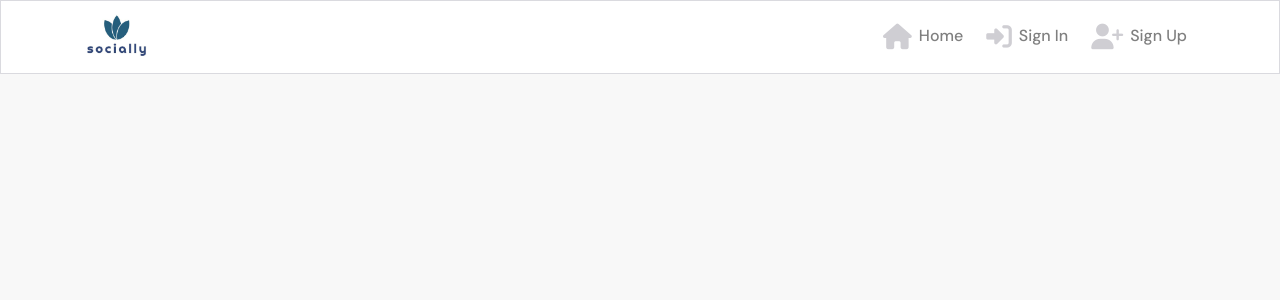
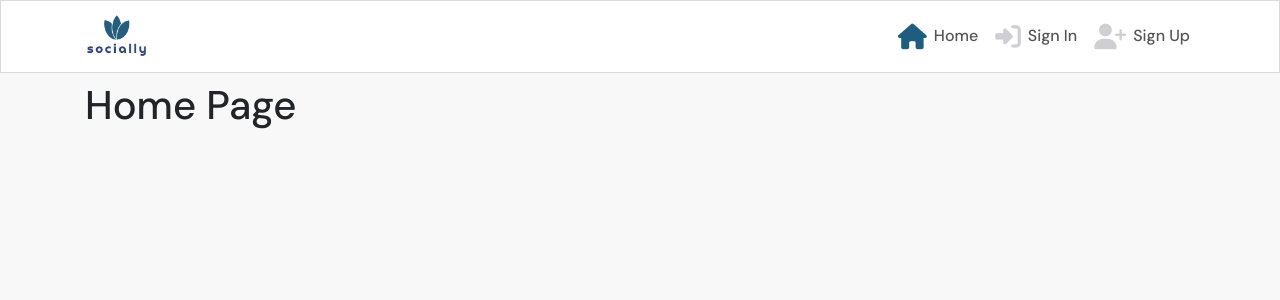
Before and after one commit to dEEGE2time/socially, a React (Create React App) app: page / in a window 1280 px wide. Shown: the top 300 px of the page. Built offline with nearby package versions, Linux system fonts and the light colour scheme.

Commit message:
add routing to each navbar link

```diff
--- a/package.json
+++ b/package.json
@@ -13,7 +13,7 @@
     "react-bootstrap": "^1.6.7",
     "react-dom": "^17.0.2",
     "react-infinite-scroll-component": "^6.1.0",
-    "react-router-dom": "^5.3.4",
+    "react-router-dom": "^5.3.0",
     "react-scripts": "^4.0.3",
     "web-vitals": "^1.1.2"
   },
--- a/src/App.js
+++ b/src/App.js
@@ -1,11 +1,21 @@
 import styles from './App.module.css';
 import NavBar from './components/NavBar';
+import Container from 'react-bootstrap/Container';
+import {Route, Switch} from 'react-router-dom';
 
 
 function App() {
   return (
     <div className={styles.App}>
       <NavBar />
+      <Container className={styles.Main}>
+        <Switch>
+          <Route exact path='/' render={() => <h1>Home Page</h1>}/>
+          <Route exact path='/signin' render={() => <h1>Sign In</h1>}/>
+          <Route exact path='/signup' render={() => <h1>Sign Up</h1>}/>
+          <Route render={() => <p>Page not found!</p>}/>
+        </Switch>
+      </Container>
     </div>
   );
 }
--- a/src/App.module.css
+++ b/src/App.module.css
@@ -2,6 +2,10 @@
     font-family: "DM sans", sans-serif;
     background-color: #f8f8f8;
     min-height: 100vh;
+}
+
+.Main {
+    padding-top: 81px;
 }
 
 * {
--- a/src/components/NavBar.js
+++ b/src/components/NavBar.js
@@ -1,27 +1,43 @@
-import React from 'react'
-import { Navbar, Container, Nav } from 'react-bootstrap'
+import React from 'react';
+import { Navbar, Container, Nav } from 'react-bootstrap';
 import logo from "../assets/logo.png";
-import styles from '../styles/NavBar.module.css'
+import styles from '../styles/NavBar.module.css';
+import { NavLink } from 'react-router-dom';
 
 const NavBar = () => {
   return (
-    <Navbar className={styles.NavBar} expand="md" fixed='top'>
+    <Navbar className={styles.NavBar} expand="md" fixed="top">
       <Container>
-        <Navbar.Brand>
-            <img src={logo} alt='logo' height={45}/>
-        </Navbar.Brand>
+        <NavLink to="/">
+          <Navbar.Brand>
+            <img src={logo} alt="logo" height={45} />
+          </Navbar.Brand>
+        </NavLink>
         <Navbar.Toggle aria-controls="basic-navbar-nav" />
         <Navbar.Collapse id="basic-navbar-nav">
           <Nav className="ml-auto text-right">
-            <Nav.Link>
-                <i className='fas fa-home'></i>Home
-            </Nav.Link>
-            <Nav.Link>
-                <i className='fas fa-sign-in-alt'></i>Sign In
-            </Nav.Link>
-            <Nav.Link>
-                <i className='fas fa-user-plus'></i>Sign Up
-            </Nav.Link>
+            <NavLink
+              exact
+              className={styles.NavLink}
+              activeClassName={styles.Active}
+              to="/"
+            >
+              <i className="fas fa-home"></i>Home
+            </NavLink>
+            <NavLink
+              className={styles.NavLink}
+              activeClassName={styles.Active}
+              to="/signin"
+            >
+              <i className="fas fa-sign-in-alt"></i>Sign In
+            </NavLink>
+            <NavLink
+              className={styles.NavLink}
+              activeClassName={styles.Active}
+              to="/signup"
+            >
+              <i className="fas fa-user-plus"></i>Sign Up
+            </NavLink>
           </Nav>
         </Navbar.Collapse>
       </Container>
--- a/src/index.js
+++ b/src/index.js
@@ -3,12 +3,15 @@
 import './index.css';
 import App from './App';
 import reportWebVitals from './reportWebVitals';
+import { BrowserRouter as Router} from 'react-router-dom';
 
 ReactDOM.render(
   <React.StrictMode>
-    <App />
+    <Router>
+      <App />
+    </Router>
   </React.StrictMode>,
-  document.getElementById('root')
+  document.getElementById("root")
 );
 
 // If you want to start measuring performance in your app, pass a function
--- a/src/styles/NavBar.module.css
+++ b/src/styles/NavBar.module.css
@@ -2,3 +2,11 @@
     background-color: #ffffff;
     border: 1px solid #dadadf;
 }
+
+.NavLink {
+    padding: 5px;
+}
+
+.Active i {
+    color: #1E5D7E;
+  }
```
Also changed, not shown: 1 other file (tests, documents, lock files or other folders).
